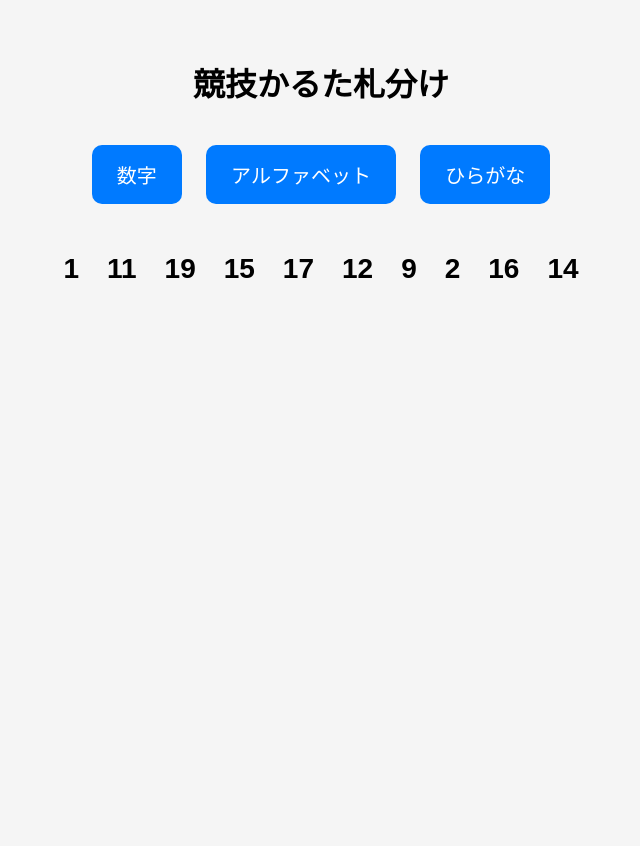
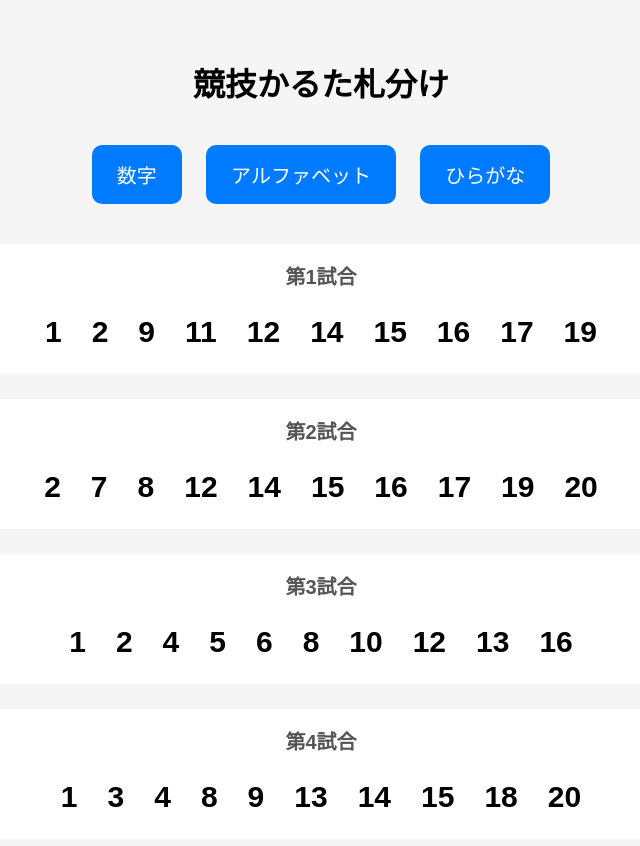
Before and after one commit to uytay/uytay.github.io, a plain HTML site: page index.html in a window 1280 px wide. Both pictures are taken after a click on the button "数字". Shown: the whole page, without its empty margins (319-959 px from the left). Before the commit the page ends 800 px from the top, so only its background shows below. Drawn offline with Linux system fonts and the light colour scheme.

Commit message:
Update index.html

```diff
--- a/index.html
+++ b/index.html
@@ -78,7 +78,9 @@
   ];
 
   function shuffle(array) {
+
     for (let i = array.length - 1; i > 0; i--) {
+
       const j = Math.floor(Math.random() * (i + 1));
 
       [array[i], array[j]] = [array[j], array[i]];
@@ -103,10 +105,48 @@
       source = [...hiragana];
     }
 
-      const selected = shuffle(source).slice(0, 10);
+    let html = "";
 
-      document.getElementById("result").innerHTML =
-        selected.join("　");
+    for (let match = 1; match <= 4; match++) {
+
+      const selected = shuffle([...source]).slice(0, 10);
+
+      selected.sort((a, b) => {
+
+        if (typeof a === "number") {
+          return a - b;
+        }
+
+        return String(a).localeCompare(String(b));
+      });
+
+      html += `
+        <div style="
+          margin-bottom: 25px;
+          padding: 15px;
+          background: white;
+          border-radius: 12px;
+        ">
+          <div style="
+            font-size: 20px;
+            margin-bottom: 10px;
+            color: #555;
+          ">
+            第${match}試合
+          </div>
+
+          <div style="
+            font-size: 30px;
+            font-weight: bold;
+            line-height: 1.8;
+          ">
+            ${selected.join("　")}
+          </div>
+        </div>
+      `;
+    }
+
+    document.getElementById("result").innerHTML = html;
   }
 
 </script>
```
Lines whose indentation alone changed are shown as unchanged.
